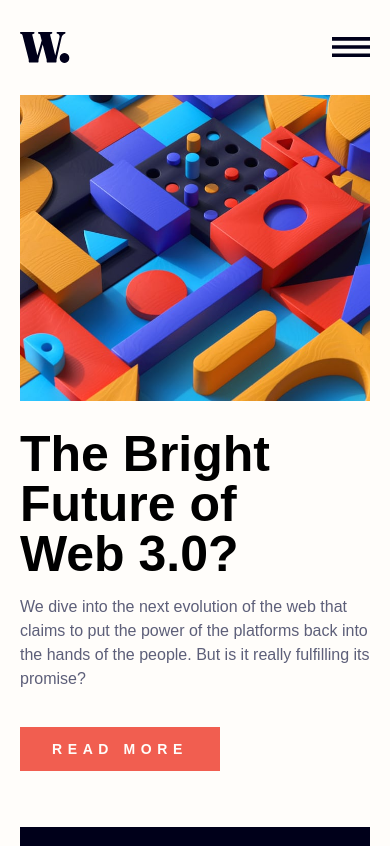
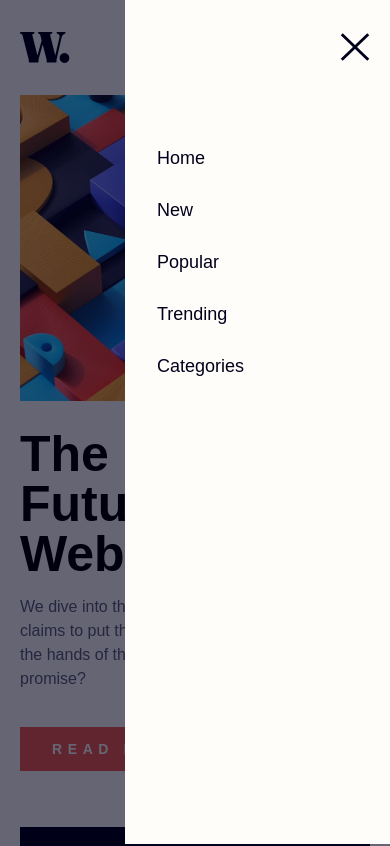
Before and after one commit to JooseMM/news-homepage, a React (Vite) app: page / in a window 390 px wide. Shown: the top 846 px of the page. Built offline with nearby package versions, Linux system fonts and the light colour scheme.

Commit message:
complete project

```diff
--- a/src/Components/Navbar.jsx
+++ b/src/Components/Navbar.jsx
@@ -4,7 +4,7 @@ import hamburguerMenu from "../assets/images/icon-menu.svg";
 import hamburguerMenuClose from "../assets/images/icon-menu-close.svg";
 
 function Navbar() {
-  const [showMenu, setShowMenu] = useState(false);
+  const [showMenu, setShowMenu] = useState(true);
 
   return (
     <div className="flex justify-between  items-center w-full mb-8  lg:mb-11 relative">
@@ -12,42 +12,36 @@ function Navbar() {
         <img src={logo} alt="Company logo" className="max-w-[50px]" />
       </a>
 
-      {/* <img
+      <img
         src={showMenu ? hamburguerMenuClose : hamburguerMenu}
         alt="Menu mobile button"
         onClick={() => setShowMenu(!showMenu)}
-        className={`${showMenu ? "h-7 w-[35px]" : "w-[38px] h-5"} md:hidden`}
-      /> */}
-      <img
-        src={hamburguerMenu}
-        alt="Menu mobile button"
-        className="w-[38px] h-5 md:hidden"
-        onClick={() => setShowMenu(!showMenu)}
+        className={`${
+          showMenu ? "h-7 w-[30px] z-20" : "w-[38px] h-5"
+        } md:hidden`}
       />
+
       {/* Mobile menu open  */}
       <div
         className={`${
           showMenu
-            ? "flex flex-col justify-center items-start pl-10 bg-off-white"
+            ? "flex flex-col pt-36 items-start pl-8 z-10 h-[100vh] bg-off-white text-very-dark-blue"
             : "hidden"
         } mobile-active-menu `}
       >
-        <div className="flex justify-end w-full mb-16">
-          <img src={hamburguerMenuClose} alt="Close menu buttom" />
-        </div>
-        <a href="/" className="mb-10">
+        <a href="/" className="mb-6 text-lg">
           Home
         </a>
-        <a href="/" className="mb-10">
+        <a href="/" className="mb-6 text-lg">
           New
         </a>
-        <a href="/" className="mb-10">
+        <a href="/" className="mb-6 text-lg">
           Popular
         </a>
-        <a href="/" className="mb-10">
+        <a href="/" className="mb-6 text-lg">
           Trending
         </a>
-        <a href="/" className="mb-10">
+        <a href="/" className="mb-6 text-lg">
           Categories
         </a>
       </div>
--- a/src/index.css
+++ b/src/index.css
@@ -10,10 +10,12 @@
   }
   .mobile-active-menu {
     position: absolute;
-    top: 0;
-
+    top: -2rem;
     left: 30%;
-    right: 0;
+    right: -1.25rem;
+    /* -webkit-box-shadow: -200px 200px 0px 200px rgba(0, 0, 0, 0.71);
+    -moz-box-shadow: -200px 200px 0px 200px rgba(0, 0, 0, 0.71); */
+    box-shadow: -100px -78px 5px 5000px rgba(0, 0, 26, 0.6);
   }
 }
 
```
